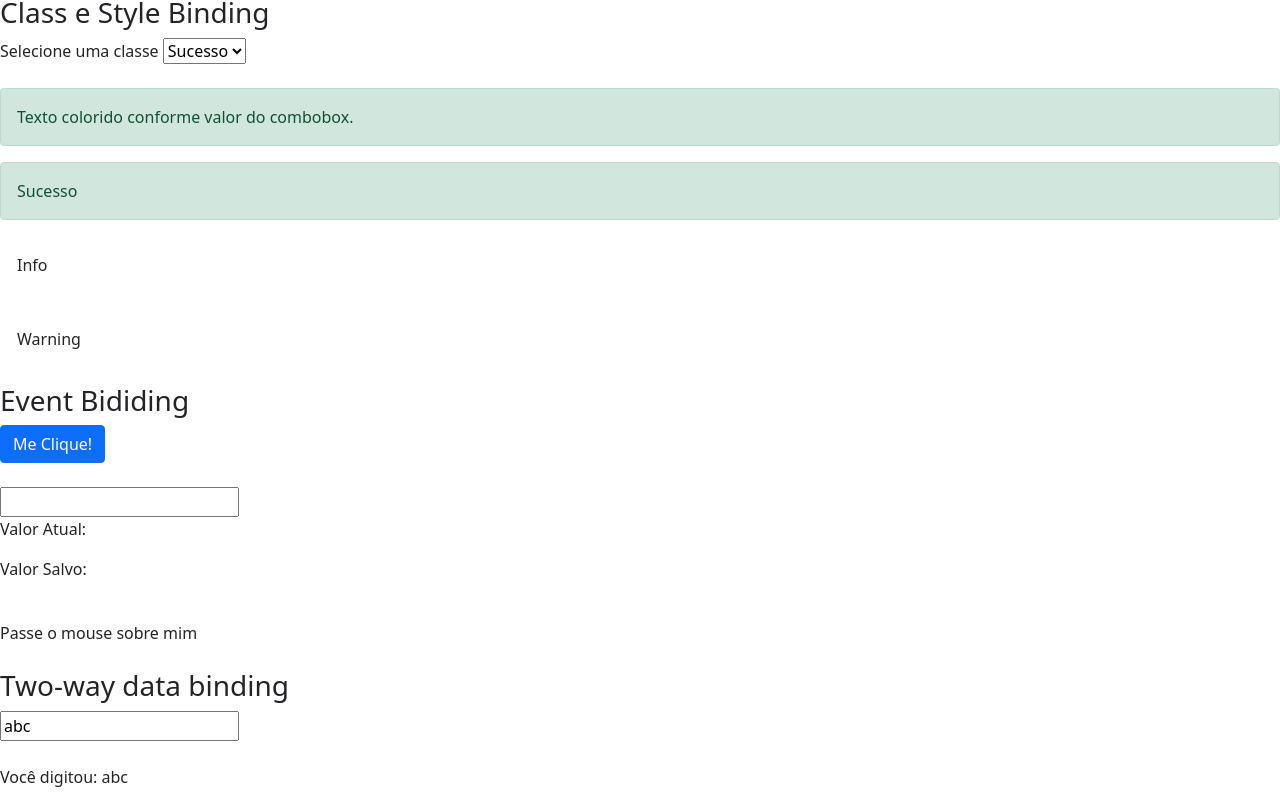
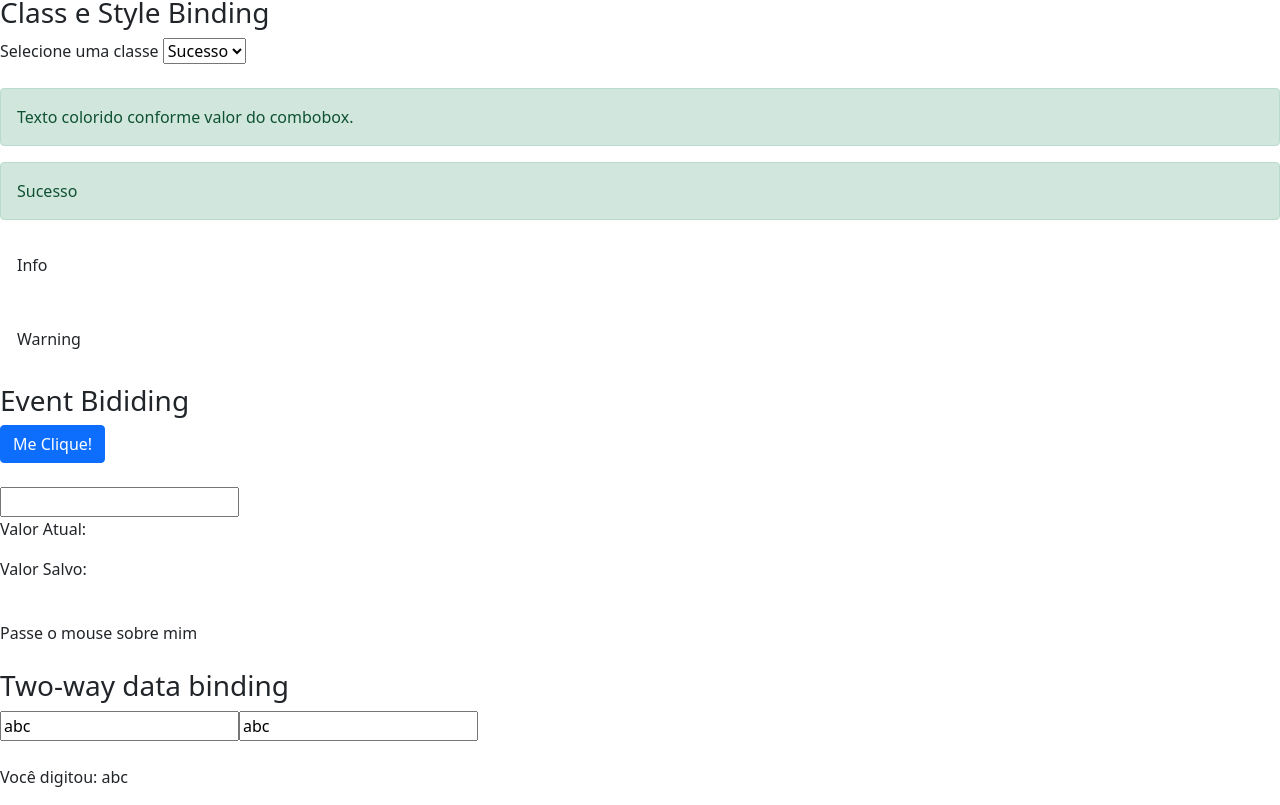
Before and after one commit to mbmauriciojr/estudos-angular, an Angular app in the folder data-binding/: page / in a window 1280 px wide. Shown: the part 547-1352 px from the top of the page. Built offline with nearby package versions, Linux system fonts and the light colour scheme.

Commit message:
Feat: Criado um Input utilizando ngModel para Biding

```diff
--- a/data-binding/src/app/data-binding/data-binding.component.html
+++ b/data-binding/src/app/data-binding/data-binding.component.html
@@ -119,6 +119,10 @@
         (input)="nome = valorInput.value"
       />
 
+      <input type="text"
+        [ngModel]="nome"
+        (ngModelChange)="nome = $event"
+      >
 
       <br><br>
 
```
